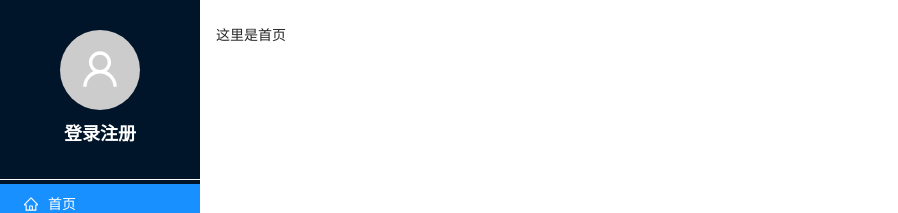
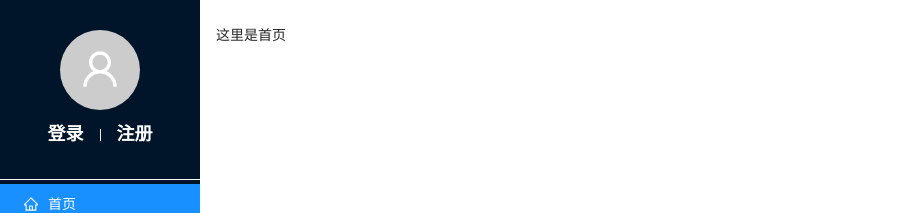
Before and after one commit to xiaopin/wanandroid-react, a React (Vite) app: page /#/home in a window 1280 px wide. Shown: the top 213 px of the page, without its empty margins (0-898 px from the left). Built offline with nearby package versions, Linux system fonts and the light colour scheme.

Commit message:
登录&注册在首页中的跳转

```diff
--- a/src/components/AppLayout.scss
+++ b/src/components/AppLayout.scss
@@ -9,15 +9,17 @@
             justify-content: center;
             color: white;
             border-bottom: 1px solid white;
-        }
+            a,
             .username {
-            margin-top: 10px;
                 font-weight: 700;
                 font-size: 18px;
+                color: white;
             }
             .username,
             .ant-avatar {
                 cursor: pointer;
+                margin-bottom: 10px;
+            }
         }
     }
     .app-right-layout {
--- a/src/components/AppLayout.tsx
+++ b/src/components/AppLayout.tsx
@@ -11,9 +11,9 @@ import {
     ClusterOutlined,
     TeamOutlined
 } from '@ant-design/icons'
-import { Layout, Menu, Avatar } from 'antd'
+import { Layout, Menu, Avatar, Space, Divider } from 'antd'
 import React, { useState } from 'react'
-import { Outlet } from 'react-router-dom'
+import { Link, Outlet } from 'react-router-dom'
 import './AppLayout.scss'
 
 export interface AppLayoutProps {
@@ -57,10 +57,11 @@ const AppLayout: React.FC<AppLayoutProps> = props => {
             >
                 <div className="user">
                     <Avatar size={80} icon={<UserOutlined />} />
-                    <div className="username">
-                        <span>登录</span>
-                        <span>注册</span>
-                    </div>
+                    {/* <div className="username">用户名称</div> */}
+                    <Space size={8} split={<Divider type="vertical" style={{ backgroundColor: 'white' }} />}>
+                        <Link to={'/login'}>登录</Link>
+                        <Link to={'/register'}>注册</Link>
+                    </Space>
                 </div>
                 <Menu theme="dark" mode="inline" defaultSelectedKeys={selectedMenuKeys} items={items} />
             </Layout.Sider>
--- a/src/style/common/app.scss
+++ b/src/style/common/app.scss
@@ -7,6 +7,7 @@ body {
         sans-serif;
     -webkit-font-smoothing: antialiased;
     -moz-osx-font-smoothing: grayscale;
+    font-size: $font-size;
 }
 
 code {
--- a/src/style/common/variable.scss
+++ b/src/style/common/variable.scss
@@ -3,6 +3,8 @@
  * 已通过 Vite 预加载该文件, 定义的内容在全局可用, 无需额外导入该文件
  */
 $background-color: #efefef;
+
+$font-size: 14px;
 
 $padding: 16px;
 $padding-small: 8px;
--- a/src/views/404.tsx
+++ b/src/views/404.tsx
@@ -11,10 +11,10 @@ const NotFoundView: React.FC = props => {
         <Result
             status="404"
             title="404"
-            subTitle="Sorry, the page you visited does not exist."
+            subTitle="对不起，你好像走丢了..."
             extra={
                 <Button type="primary" onClick={() => navigator('/')}>
-                    Back Home
+                    走，跟我回家！
                 </Button>
             }
         />
```
Lines whose indentation alone changed are shown as unchanged.
